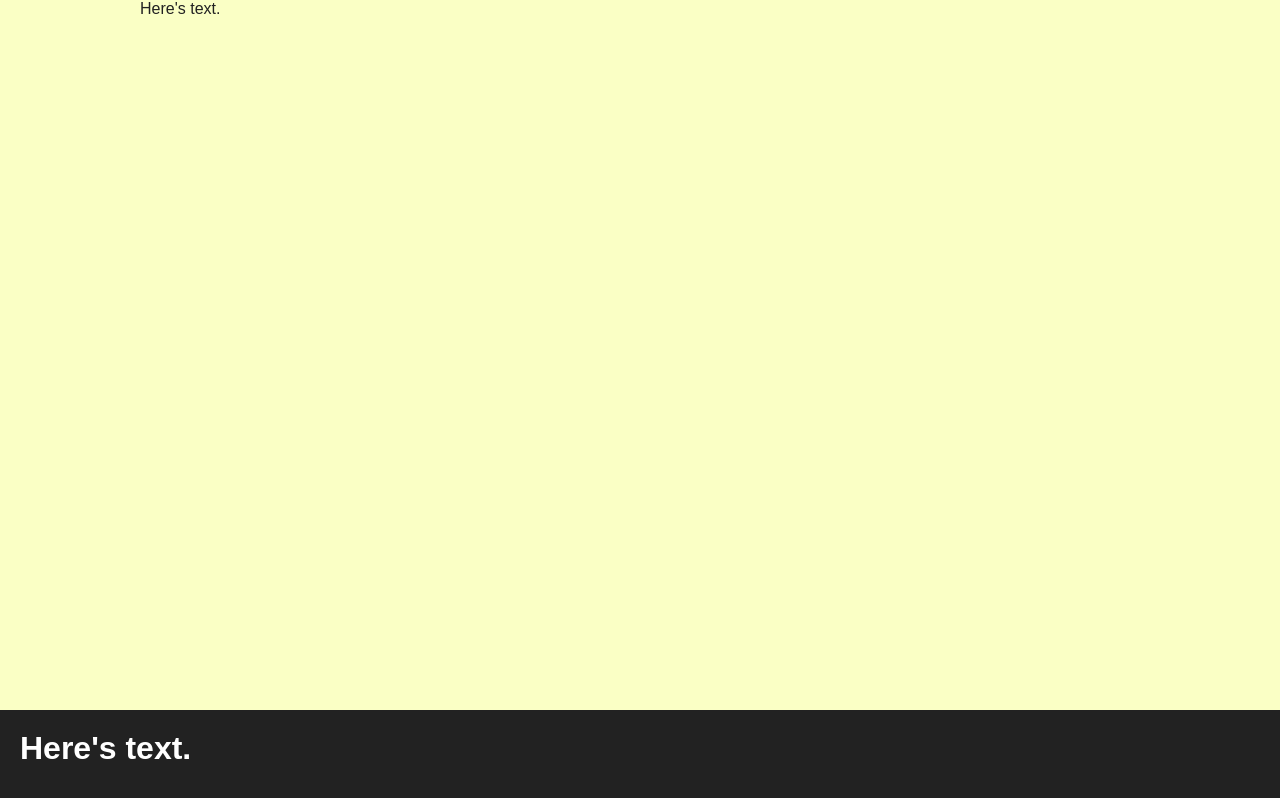
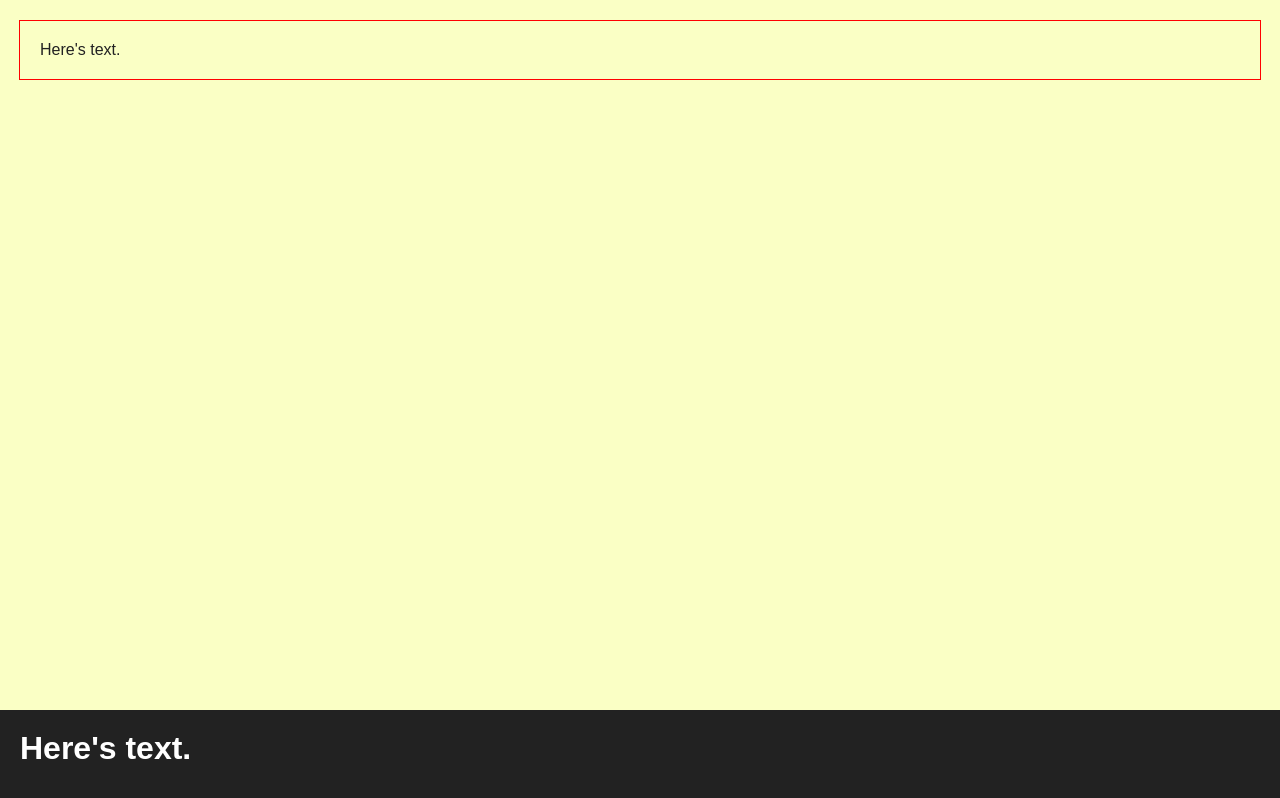
Before and after one commit to LeePresswood/reactpokedex, a React (Create React App) app: page / in a window 1280 px wide. Built offline with nearby package versions, Linux system fonts and the light colour scheme.

Commit message:
Added variables for font styling.

```diff
--- a/src/styles/App.css
+++ b/src/styles/App.css
@@ -1,8 +1,12 @@
+:root {
+    --font-color: #222222;
+    --font-family: sans-serif;
+
+}
+
 * {
     margin: 0;
     padding: 0;
-    font-family: sans-serif;
-    color: #222222;
 }
 
 body {
--- a/src/styles/Content.css
+++ b/src/styles/Content.css
@@ -1,5 +1,10 @@
 .Content {
-    width: 1000px;
-    margin: 0 auto;
+    width: 1200px;
+    margin: 20px auto;
+    padding: 20px;
     text-align: left;
+    font-family: var(--font-family);
+    color: var(--font-color);
+    border: 1px solid red;
+
 }
--- a/src/styles/Footer.css
+++ b/src/styles/Footer.css
@@ -8,5 +8,6 @@
 }
 
 .Footer h1 {
+    font-family: var(--font-family);
     color: white;
 }
```
